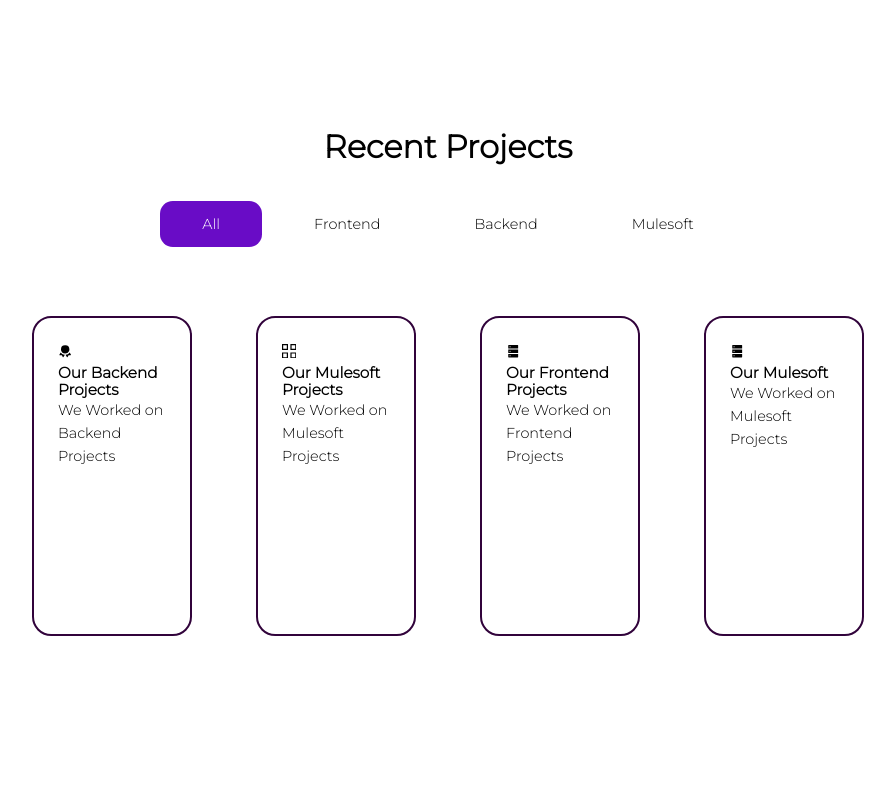
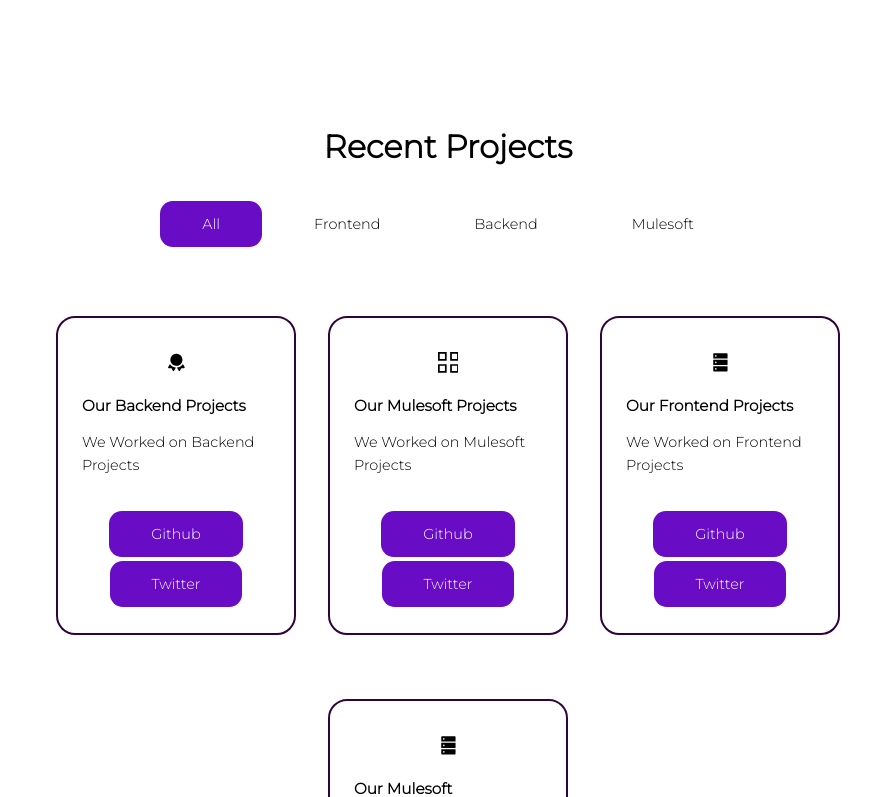
Before and after one commit to Gunga-bhaiu/Portfolio-React-App, a React (Create React App) app in the folder my-app/: page / in a window 1280 px wide. Shown: the part 2970-3767 px from the top of the page, without its empty margins (192-1087 px from the left). Built offline with nearby package versions, Linux system fonts and the light colour scheme.

Commit message:
Added Portofolio Socials.
Added Portfolio Socials.

```diff
--- a/my-app/src/index.css
+++ b/my-app/src/index.css
@@ -140,6 +140,7 @@
     background-color: transparent;
     border-color: var(--color-light);
     transform: translateY(-0.5rem);
+    transition: var(--transition);
 }
 
 .btn.white {
--- a/my-app/src/sections/portfolio/Portfolio.jsx
+++ b/my-app/src/sections/portfolio/Portfolio.jsx
@@ -18,11 +18,15 @@
                 </div>
                 <div className='portfolio__container'>
                     {
-                        cardData.filter(function (item){return item.projectType === isActive}).map (item => (
+                        cardData.filter(function (item) { return item.projectType === isActive }).map(item => (
                             <Card key={item.id} className='portfolio__card__items'>
                                 <span className='portfolio__card-icon'>{item.icon}</span>
                                 <h5>{item.title}</h5>
                                 <p>{item.des}</p>
+                                <div className='portfolio__card_social'>
+                                    <a className='portfolio__card__social__item btn primary'>Github</a>
+                                    <a className='portfolio__card__social__item btn primary'>Twitter</a>
+                                </div>
                             </Card>
                         ))
                     }
--- a/my-app/src/sections/portfolio/cardsData.js
+++ b/my-app/src/sections/portfolio/cardsData.js
@@ -7,7 +7,7 @@
     { id: 1, icon: <TbAwardFilled />, title: "Our Backend Projects", des: "We Worked on Backend Projects", projectType: "Backend" },
     { id: 2, icon: <GrProjects />, title: "Our Mulesoft Projects", des: "We Worked on Mulesoft Projects", projectType: "Mulesoft" },
     { id: 3, icon: <AiFillDatabase />, title: "Our Frontend Projects", des: "We Worked on Frontend Projects", projectType: "Frontend" },
-    { id: 4, icon: <AiFillDatabase />, title: "Our Mulesoft", des: "We Worked on Mulesoft Projects", projectType: "Mulesoft" },
+    { id: 4, icon: <AiFillDatabase />, title: "Our Mulesoft", des: "We Worked on Mulesoft Projects and had more tha 20+ years of experience in this domain", projectType: "Mulesoft" },
     { id: 1, icon: <TbAwardFilled />, title: "Our Backend Projects", des: "We Worked on Backend Projects", projectType: "All" },
     { id: 2, icon: <GrProjects />, title: "Our Mulesoft Projects", des: "We Worked on Mulesoft Projects", projectType: "All" },
     { id: 3, icon: <AiFillDatabase />, title: "Our Frontend Projects", des: "We Worked on Frontend Projects", projectType: "All" },
--- a/my-app/src/sections/portfolio/portfolio.css
+++ b/my-app/src/sections/portfolio/portfolio.css
@@ -17,8 +17,41 @@
 
 .portfolio__card__items {
     flex: 0 1 1 150px;
-    width: 10rem;
-    height: 20rem;
-    margin: 2rem;
+    width: 15rem;
+    height: fit-content;
+    margin: 2rem 1rem 2rem;
     border-color: rgb(49, 3, 59);
 }
+
+.portfolio__card-icon{
+    font-size: 1.3rem;
+    color: var(--color-black);
+    border-radius: var(--border-radius-3);
+    width: fit-content;
+    margin-inline: auto;
+    padding: 0.6rem;
+    display: flex;
+    transition: var(--transition);
+}
+
+.portfolio__card__items:hover .portfolio__card-icon {
+    background: var(--color-primary);
+    color: var(--color-white);
+}
+
+.portfolio__card__items > h5,p{
+    margin: 1rem 0;
+}
+
+.portfolio__card_social{
+    display: flex;
+    justify-content: center;
+    flex-wrap: wrap;
+    margin-top: 2rem;
+    margin-inline: auto;
+}
+
+.portfolio__card__social__item{
+    flex: 0 1 1 10px;
+    margin: 2px;
+}
```
